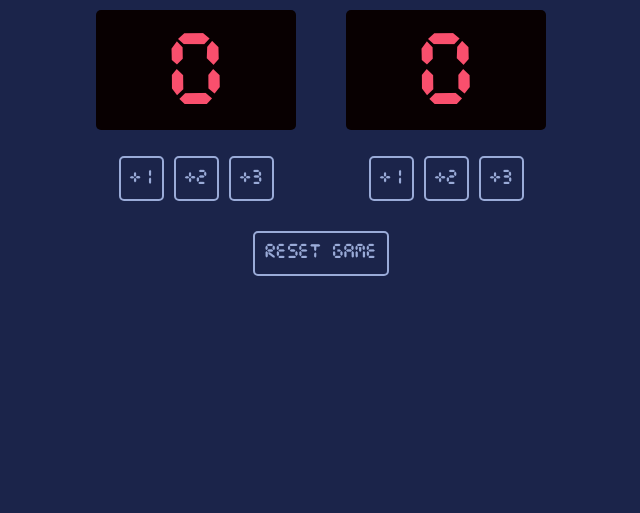
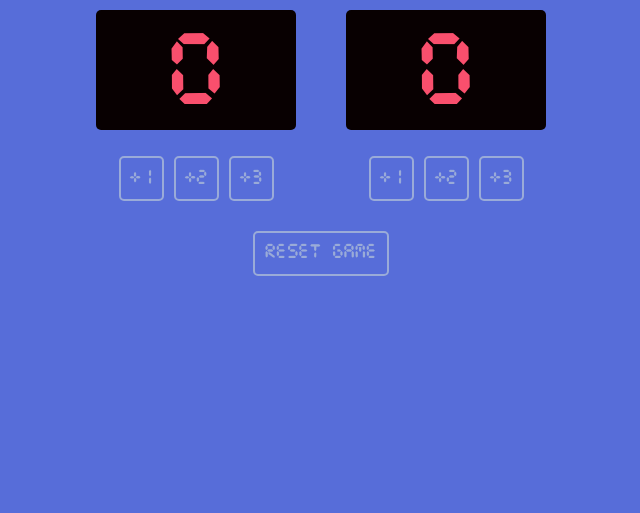
Before and after one commit to AvielDez/Scoreboard, a plain HTML site: page index.html in a window 1280 px wide. Shown: the part 287-800 px from the top of the page, without its empty margins (319-959 px from the left). Drawn offline with nearby package versions, Linux system fonts and the light colour scheme.

Commit message:
Update the background color

```diff
--- a/index.css
+++ b/index.css
@@ -2,7 +2,7 @@
     --border-radius: 5px;
 
     /*Colors*/
-    --background-color: #1B244A;
+    --background-color: #576DD9;
     --team-color: #EEEEEE;
     --scoreboard-number-color: #F94F6D;
     --scoreboard-number-background-color: #080001;
```
